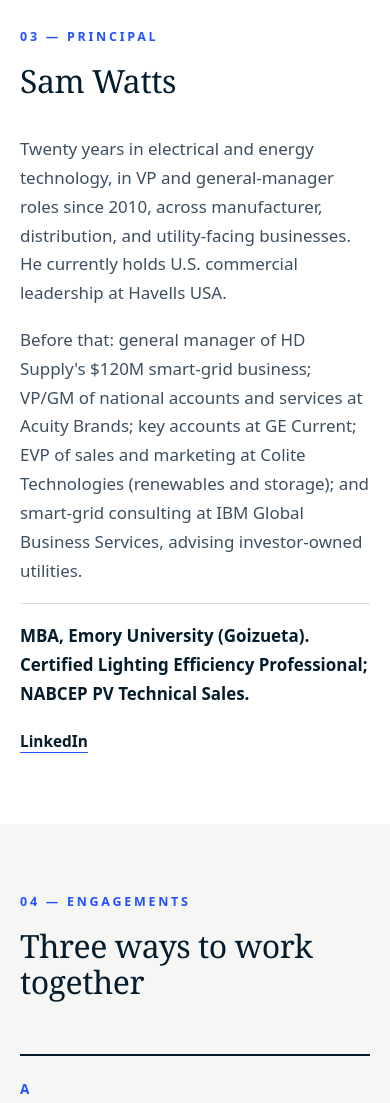
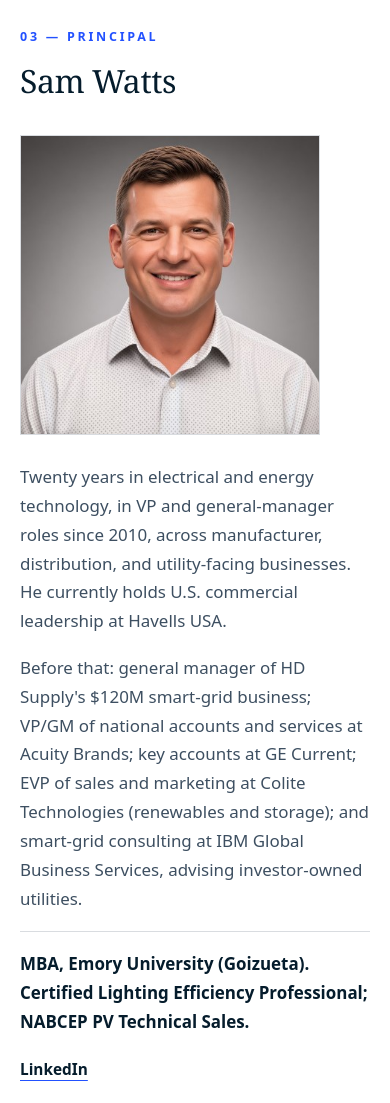
Before and after one commit to quellmusik/quellcontent, a plain HTML site: page arcform/index.html in a window 390 px wide. Shown: the part 3520-4623 px from the top of the page. Drawn offline with Linux system fonts and the light colour scheme.

Commit message:
Arcform: add principal headshot to Principal section

```diff
--- a/arcform/arcform.css
+++ b/arcform/arcform.css
@@ -334,6 +334,25 @@ a {
   margin-bottom: 0;
 }
 
+.principal-body {
+  display: grid;
+  grid-template-columns: 300px minmax(0, 1fr);
+  gap: clamp(28px, 4vw, 48px);
+  align-items: start;
+}
+
+.principal-photo {
+  margin: 0;
+}
+
+.principal-photo img {
+  display: block;
+  width: 100%;
+  max-width: 320px;
+  height: auto;
+  border: 1px solid var(--line);
+}
+
 .principal-copy p {
   margin: 0 0 18px;
   color: var(--ink-soft);
@@ -469,6 +488,15 @@ a {
   .principal-grid .section-heading {
     margin-bottom: 4px;
   }
+
+  .principal-body {
+    grid-template-columns: 1fr;
+    gap: 28px;
+  }
+
+  .principal-photo img {
+    max-width: 300px;
+  }
 }
 
 @media (max-width: 640px) {
--- a/arcform/index.html
+++ b/arcform/index.html
@@ -114,11 +114,16 @@
           <p class="eyebrow">03 — Principal</p>
           <h2 id="principal-title">Sam Watts</h2>
         </div>
-        <div class="principal-copy">
-          <p>Twenty years in electrical and energy technology, in VP and general-manager roles since 2010, across manufacturer, distribution, and utility-facing businesses. He currently holds U.S. commercial leadership at Havells USA.</p>
-          <p>Before that: general manager of HD Supply's $120M smart-grid business; VP/GM of national accounts and services at Acuity Brands; key accounts at GE Current; EVP of sales and marketing at Colite Technologies (renewables and storage); and smart-grid consulting at IBM Global Business Services, advising investor-owned utilities.</p>
-          <p class="principal-credentials">MBA, Emory University (Goizueta). Certified Lighting Efficiency Professional; NABCEP PV Technical Sales.</p>
-          <p class="principal-links"><a href="https://www.linkedin.com/in/samuelwatts" target="_blank" rel="noopener">LinkedIn</a></p>
+        <div class="principal-body">
+          <figure class="principal-photo">
+            <img src="sam-watts.jpg" alt="Sam Watts, Principal, Arcform" width="400" height="400">
+          </figure>
+          <div class="principal-copy">
+            <p>Twenty years in electrical and energy technology, in VP and general-manager roles since 2010, across manufacturer, distribution, and utility-facing businesses. He currently holds U.S. commercial leadership at Havells USA.</p>
+            <p>Before that: general manager of HD Supply's $120M smart-grid business; VP/GM of national accounts and services at Acuity Brands; key accounts at GE Current; EVP of sales and marketing at Colite Technologies (renewables and storage); and smart-grid consulting at IBM Global Business Services, advising investor-owned utilities.</p>
+            <p class="principal-credentials">MBA, Emory University (Goizueta). Certified Lighting Efficiency Professional; NABCEP PV Technical Sales.</p>
+            <p class="principal-links"><a href="https://www.linkedin.com/in/samuelwatts" target="_blank" rel="noopener">LinkedIn</a></p>
+          </div>
         </div>
       </div>
     </section>
```
